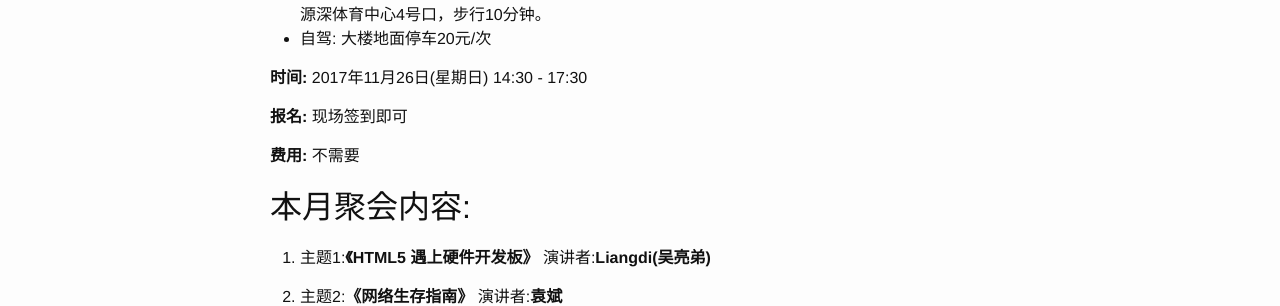
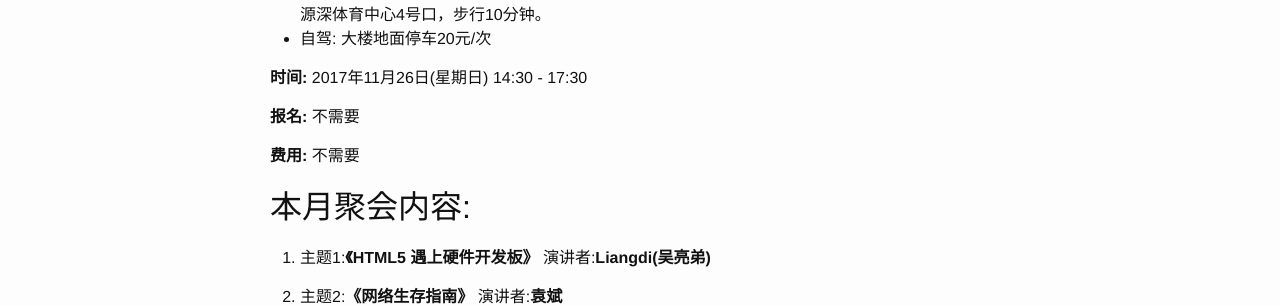
Before and after one commit to shanghailug/shanghailug.github.io, a Jekyll site: the page built from _posts/2017-11-19-monthly.markdown, in a window 1280 px wide. Shown: the part 325-631 px from the top of the page. Built offline with Jekyll 4.4.1, drawn with Linux system fonts in a browser that asks for light colours.

Commit message:
minor fix.

```diff
--- a/_posts/2017-11-19-monthly.markdown
+++ b/_posts/2017-11-19-monthly.markdown
@@ -14,7 +14,7 @@ categories: monthly
 
 **时间:** 2017年11月26日(星期日) 14:30 - 17:30
 
-**报名:** 现场签到即可
+**报名:** 不需要
 
 **费用:** 不需要
 
```
